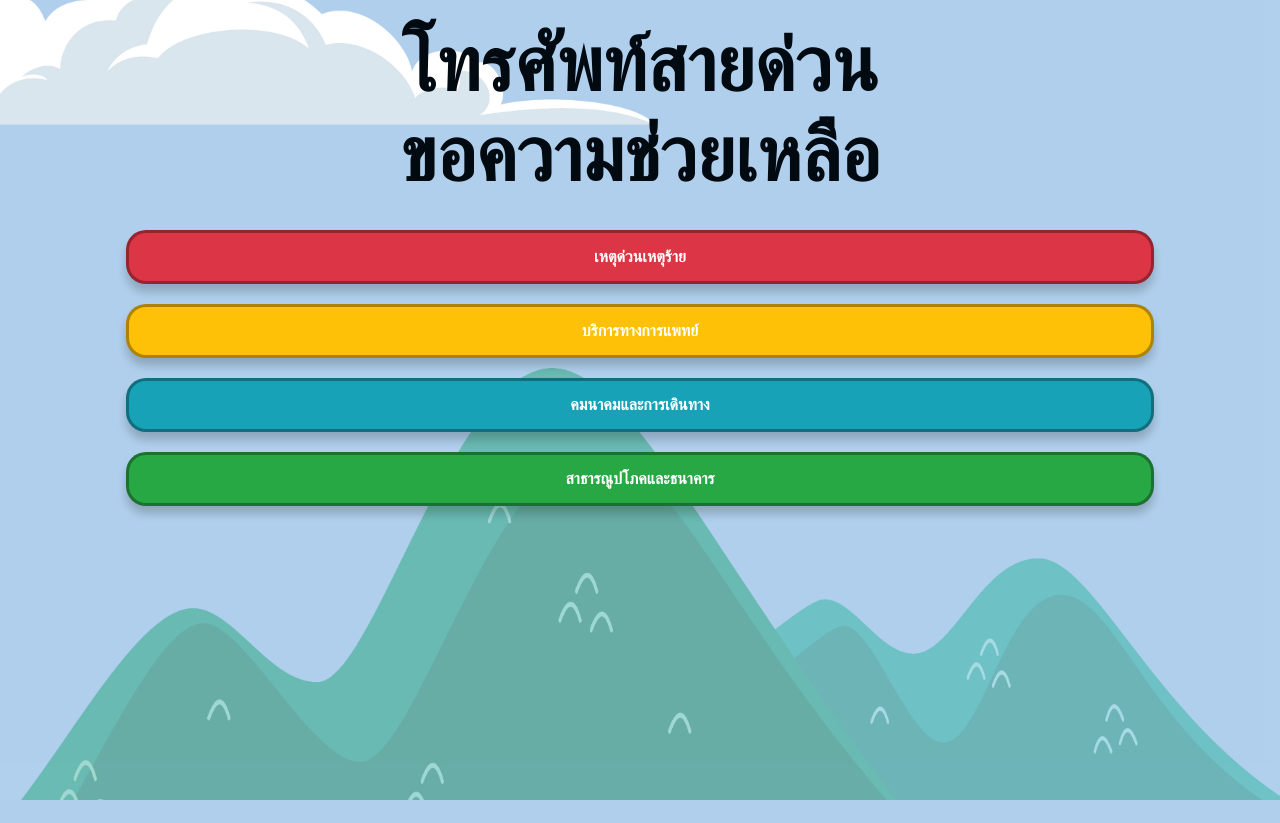
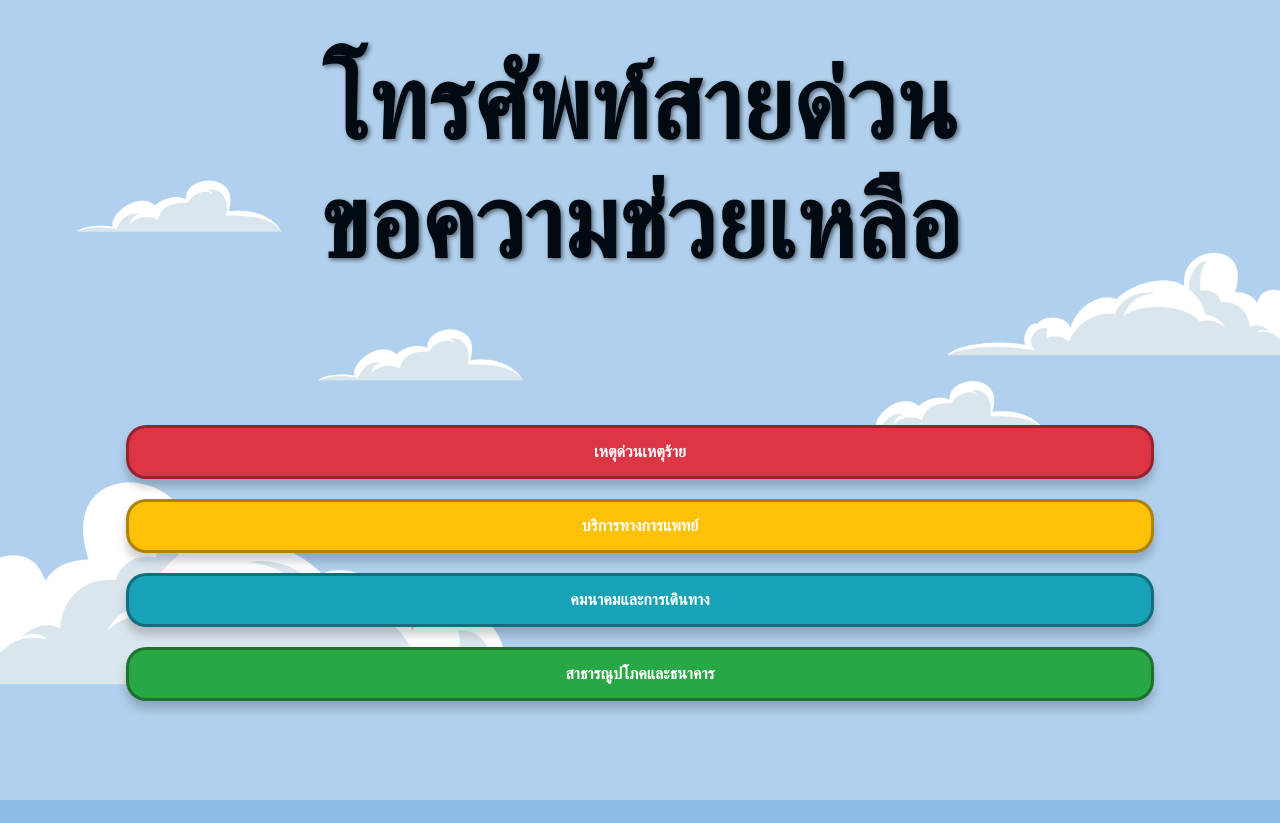
Before and after one commit to Minnena5678/comp, a PHP site: page / in a window 1280 px wide. Before the commit the page ends 800 px from the top, so only its background shows below. Run offline with PHP 8.4, Linux system fonts and the light colour scheme.

Commit message:
Update styles.css

```diff
--- a/css/styles.css
+++ b/css/styles.css
@@ -2,8 +2,6 @@ body {
     font-family: 'Arial', sans-serif;
     margin: 0;
     padding: 0;
-    background: url('http://localhost/por/comp/im/12.jpg') no-repeat center center fixed;
-    background-size: cover;
     /* ปรับขนาดภาพให้เต็มหน้าจอ */
     text-align: center;
 }
@@ -23,7 +21,9 @@ h1 {
     text-align: center;
     color: #010911;
     margin: 20px;
-    font-size: 6vw;
+    margin-top: 45px;
+    font-size: 8vw;
+    text-shadow: 2px 2px 4px rgba(0, 0, 0, 0.5);
     /* ใช้หน่วยที่ปรับตามขนาดหน้าจอ */
 }
 
@@ -32,7 +32,9 @@ h1 {
     display: flex;
     flex-direction: column;
     align-items: center;
+    justify-content: center;
     margin: 20px;
+    min-height: 65vh;
 }
 
 
```
